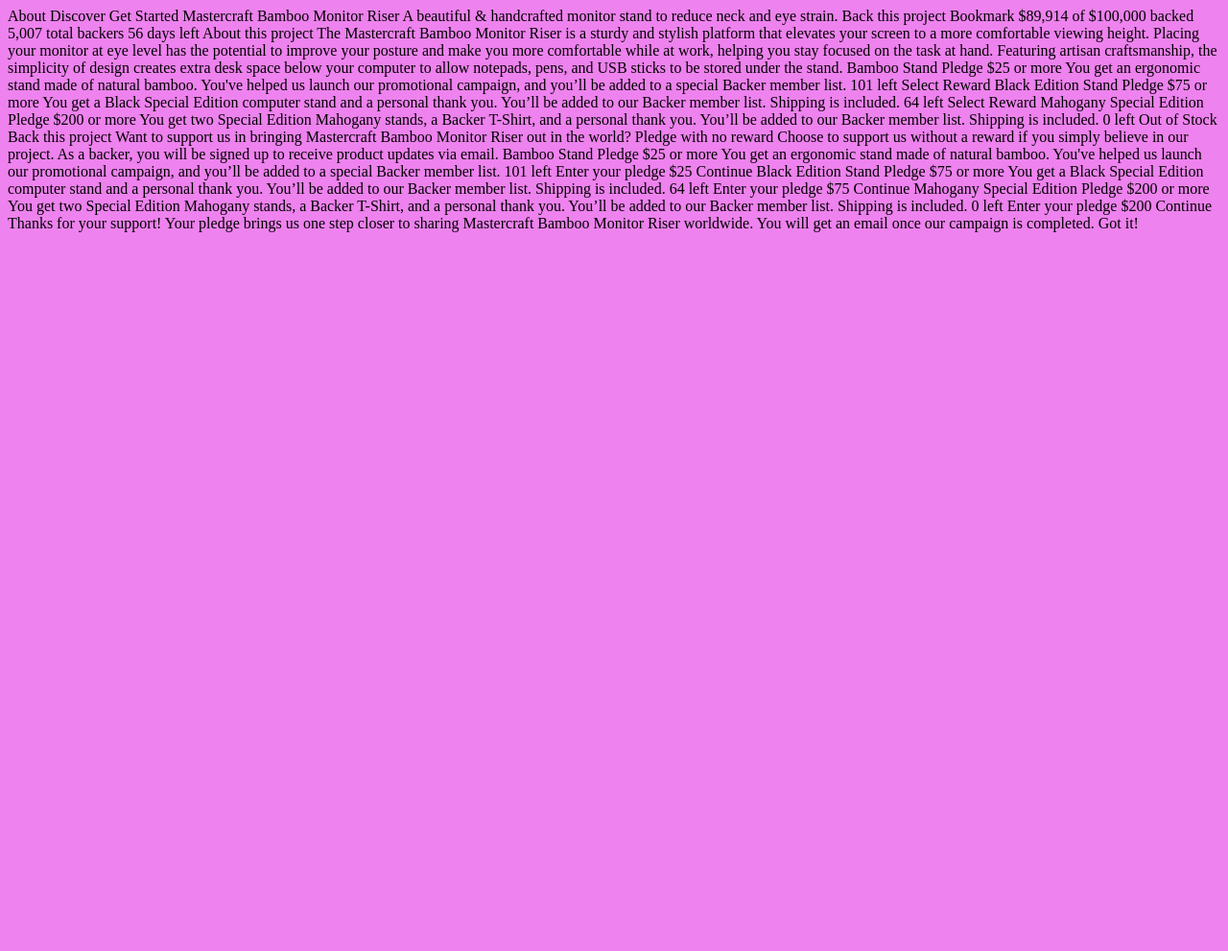
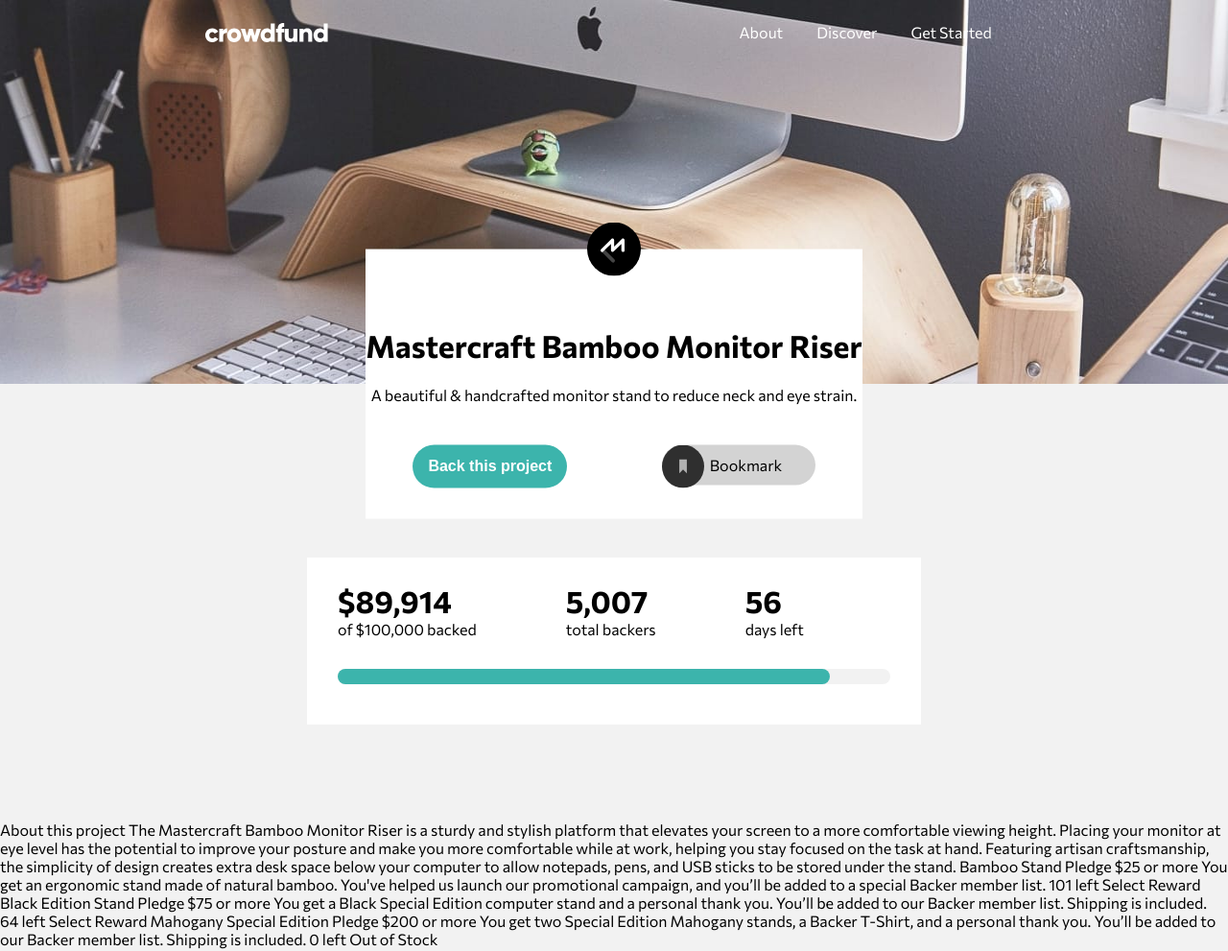
Before and after one commit to djolesusername/qz6, a plain HTML site: page index.html in a window 1280 px wide. Shown: the top 991 px of the page at 96% size. Before the commit the page ends 800 px from the top, so only its background shows below. Drawn offline with Linux system fonts and the light colour scheme.

Commit message:
part one

```diff
--- a/index.html
+++ b/index.html
@@ -5,23 +5,60 @@
   <meta name="viewport" content="width=device-width, initial-scale=1.0">
   <link rel="icon" type="image/png" sizes="32x32" href="./images/favicon-32x32.png">
   <link rel="stylesheet" type="text/css" href="style.css">
-  <title>Insert Title Here</title>
+  <link rel="preconnect" href="https://fonts.googleapis.com">
+  <link rel="preconnect" href="https://fonts.gstatic.com" crossorigin>
+  <link href="https://fonts.googleapis.com/css2?family=Commissioner:wght@400;500;700&display=swap" rel="stylesheet">
+  <title>nsert Title Here</title>
 </head>
 <body>
-  About
-  Discover
-  Get Started
+  <div class="header-image">
+<div class="header-logo">
+<img src="images/logo.svg"alt="logo" class="logo"> </img>
+</div>
+<div class="nav-div">
+<nav>
+  <a href="#">About</a>
+  <a href="#">Discover</a>
+  <a href="#">Get Started</a>
+  </nav>
+</div>
 
-  Mastercraft Bamboo Monitor Riser
-  A beautiful & handcrafted monitor stand to reduce neck and eye strain.
+  </div>
+  <div class="top-div">
+    <img class="mastercraft" src="./images/logo-mastercraft.svg" alt="logo Mastercraft">
+    <h1> Mastercraft Bamboo Monitor Riser </h1>
+    A beautiful & handcrafted monitor stand to reduce neck and eye strain.
 
-  Back this project
-  Bookmark
+    <div class="button-container">
+      <div>
+      <button type="button" class="tbc">
+        Back this project      </button> </div>
+        <div  class="bookmark">  <img src = "./images/icon-bookmark.svg" class="bookmark-image" alt="My Happy SVG"/> <span class="bookmarktext">Bookmark </span></button>
 
-  $89,914 of $100,000 backed
-  5,007 total backers
-  56 days left
+    </div>
+     </div>
 
+</div>
+<div class="money-container">
+<div>
+ <div  class="primary"> $89,914  </div>
+ <div class="option"> of $100,000 backed</div>
+</div>
+<div>
+  <div  class="primary"> 5,007  </div>
+  <div class="option">  total backers</div>
+ </div>
+ <div>
+  <div  class="primary"> 56  </div>
+  <div class="option">  days left</div>
+ </div>
+
+<div class="progressbar">
+  <span> </span>
+</div>
+  </div>
+
+  <div>
   About this project
 
   The Mastercraft Bamboo Monitor Riser is a sturdy and stylish platform that elevates your screen
@@ -51,6 +88,7 @@
   to our Backer member list. Shipping is included.
   0 left
   Out of Stock
+  </div>
 
   <!-- Selection modal start -->
 
--- a/style.css
+++ b/style.css
@@ -1,3 +1,141 @@
+:root {
+  --moderate-cyan: hsl(176, 50%, 47%);
+  --dark-cyan: hsl(176, 72%, 28%);
+  --dark-grey: hsl(0, 0%, 48%);
+}
+
 body {
-  background-color: violet;
+  font-family: "Commissioner", sans-serif;
+  font-size: 16px;
+  margin: 0;
+  padding: 0;
+  background-color: #f2f2f2;
 }
+
+.header-image {
+  background-image: url("./images/image-hero-desktop.jpg");
+  background-size: 100vw 400px;
+  background-repeat: no-repeat;
+  height: 400px;
+  display: flex;
+  align-content: space-around;
+  justify-content: space-around;
+  position: relative;
+}
+
+nav {
+  list-style-type: none;
+  padding-top: 1.5rem;
+}
+
+.logo {
+  text-align: center;
+  padding-top: 1.5rem;
+}
+nav a {
+  text-decoration: none;
+  color: white;
+  margin-right: 2rem;
+}
+
+.nav-div {
+  color: aqua;
+}
+
+.top-div {
+  transform: translateY(-50%);
+  justify-self: center;
+  margin: 0% 25%;
+  text-align: center;
+  background-color: white;
+  padding-bottom: 2rem;
+}
+
+.mastercraft {
+  transform: translateY(-50%);
+}
+
+.button-container {
+  display: grid;
+  grid-template-columns: auto auto;
+  justify-content: space-around;
+  margin-top: 0.7rem;
+}
+button {
+  height: 2.8rem;
+  border-radius: 120px;
+  padding-right: 1rem;
+  padding-left: 1rem;
+  background-color: var(--moderate-cyan);
+  color: white;
+  border: none;
+  margin-top: 2rem;
+  font-size: 1rem;
+  font-weight: 700;
+}
+
+button:hover,
+button:active,
+button:focus {
+  background-color: var(--dark-cyan);
+}
+.bookmark {
+  background-image: "./images/icon-bookmark.svg";
+  background-repeat: no-repeat;
+  height: 2.6rem;
+  border-radius: 120px;
+  position: relative;
+  display: grid;
+  align-content: space-around;
+  width: 10rem;
+  background-color: lightgrey;
+  margin-top: 2rem;
+}
+
+.bookmark-image {
+  height: 2.8rem;
+  position: absolute;
+  top: 0;
+  left: 0;
+}
+
+.bookmarktext {
+  padding-left: 1rem;
+}
+.money-container {
+  display: grid;
+  grid-template-columns: auto auto auto;
+  margin: 0% 25%;
+  align-content: center;
+  background-color: white;
+  transform: translateY(-100px);
+  padding: 2% 0;
+}
+.primary {
+  font-weight: 800;
+  padding-left: 2rem;
+  font-size: 2rem;
+}
+.option {
+  font-weight: 400;
+  padding-left: 2rem;
+}
+
+.progressbar {
+  position: relative;
+  display: block;
+  border-radius: 80px;
+  height: 1rem;
+  background-color: #f2f2f2;
+  grid-column: 1 / span3;
+  margin: 2rem 2rem 1rem 2rem;
+}
+
+.progressbar span {
+  width: 89%;
+  background-color: var(--moderate-cyan);
+  display: inline-block;
+  height: 1rem;
+  overflow: hidden;
+  border-radius: 80px;
+}
```
